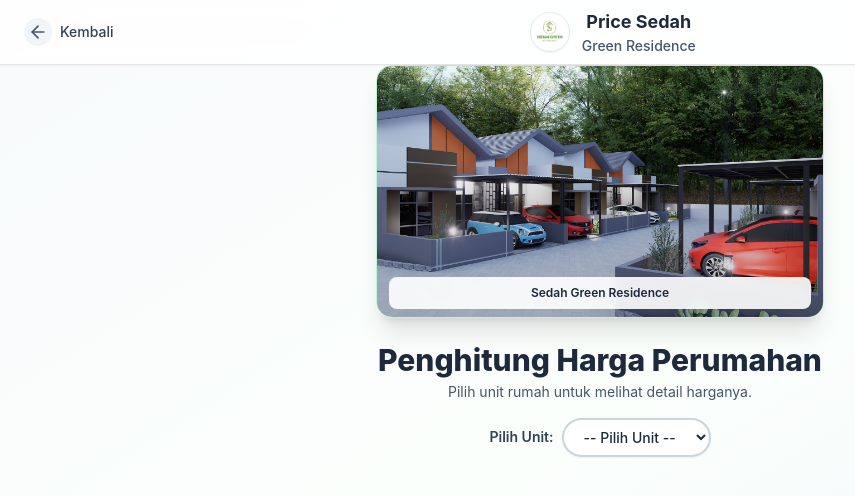
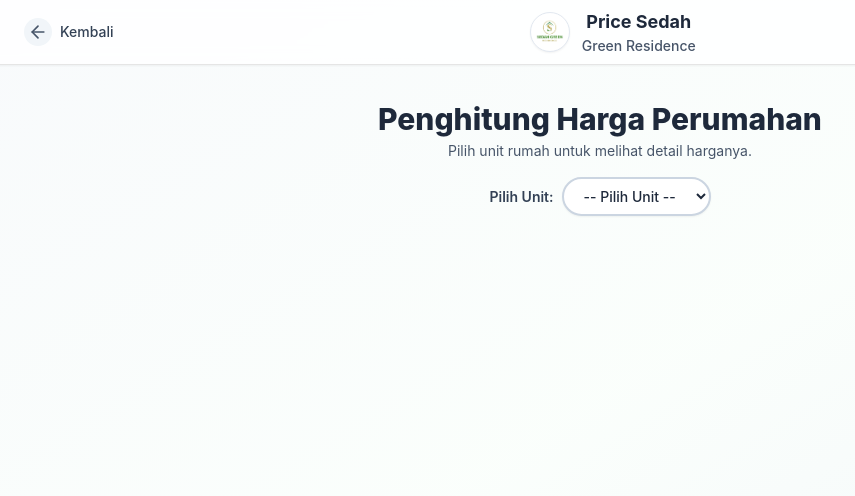
Before and after one commit to edivianika/pttatakreasi, a React (Create React App) app: page /kalkulator/sedah in a window 1280 px wide. Shown: the top 496 px of the page, without its empty margins (40-895 px from the left). Built offline with nearby package versions, Linux system fonts and the light colour scheme.

Commit message:
Update calculator components
- Updated NarrayaCalculator.jsx with latest changes
- Updated SedahCalculator.jsx with latest changes
- Ensures all calculator features are properly implemented
- Maintains consistency across both calculator components

```diff
--- a/src/components/calculators/NarrayaCalculator.jsx
+++ b/src/components/calculators/NarrayaCalculator.jsx
@@ -193,33 +193,15 @@ Mohon informasi lebih lanjut.`;
           className="max-w-4xl mx-auto"
         >
           <div className="text-center mb-4">
-            {/* House Image Hero */}
-            <div className="mb-6 flex justify-center">
-              <div className="w-full max-w-sm sm:max-w-md rounded-2xl overflow-hidden bg-gradient-to-br from-blue-50 to-blue-100 shadow-xl border border-blue-200">
-                <div className="aspect-video relative">
-                  <img
-                    src="/tatakreasi/perumahan-ponorogo-narraya-green-residence.png"
-                    alt="Narraya Green Residence"
-                    className="w-full h-full object-cover"
-                  />
-                  <div className="absolute inset-0 bg-gradient-to-t from-black/20 to-transparent"></div>
-                  <div className="absolute bottom-2 left-3 right-3">
-                    <div className="bg-white/90 backdrop-blur-sm rounded-lg px-3 py-2">
-                      <p className="text-xs font-semibold text-slate-800 text-center">
-                        Narraya Green Residence
-                      </p>
-                    </div>
-                  </div>
-                </div>
-              </div>
-            </div>
-
             <h2 className="text-2xl md:text-3xl font-extrabold text-slate-800 mb-1">
+              <br />
               Penghitung Harga Perumahan
             </h2>
             <p className="text-slate-600 text-sm mb-3">
               Pilih unit rumah untuk melihat detail harganya.
             </p>
+
+
           </div>
 
           {/* Unit Selection */}
--- a/src/components/calculators/SedahCalculator.jsx
+++ b/src/components/calculators/SedahCalculator.jsx
@@ -236,33 +236,15 @@ Mohon informasi lebih lanjut.`;
           className="max-w-4xl mx-auto"
         >
           <div className="text-center mb-4">
-            {/* House Image Hero */}
-            <div className="mb-6 flex justify-center">
-              <div className="w-full max-w-sm sm:max-w-md rounded-2xl overflow-hidden bg-gradient-to-br from-green-50 to-green-100 shadow-xl border border-green-200">
-                <div className="aspect-video relative">
-                  <img
-                    src="/tatakreasi/perumahan-ponorogo-sedah-green-residence.png"
-                    alt="Sedah Green Residence"
-                    className="w-full h-full object-cover"
-                  />
-                  <div className="absolute inset-0 bg-gradient-to-t from-black/20 to-transparent"></div>
-                  <div className="absolute bottom-2 left-3 right-3">
-                    <div className="bg-white/90 backdrop-blur-sm rounded-lg px-3 py-2">
-                      <p className="text-xs font-semibold text-slate-800 text-center">
-                        Sedah Green Residence
-                      </p>
-                    </div>
-                  </div>
-                </div>
-              </div>
-            </div>
-
             <h2 className="text-2xl md:text-3xl font-extrabold text-slate-800 mb-1">
+              <br />
               Penghitung Harga Perumahan
             </h2>
             <p className="text-slate-600 text-sm mb-3">
               Pilih unit rumah untuk melihat detail harganya.
             </p>
+
+
           </div>
 
           {/* Unit Selection */}
```
